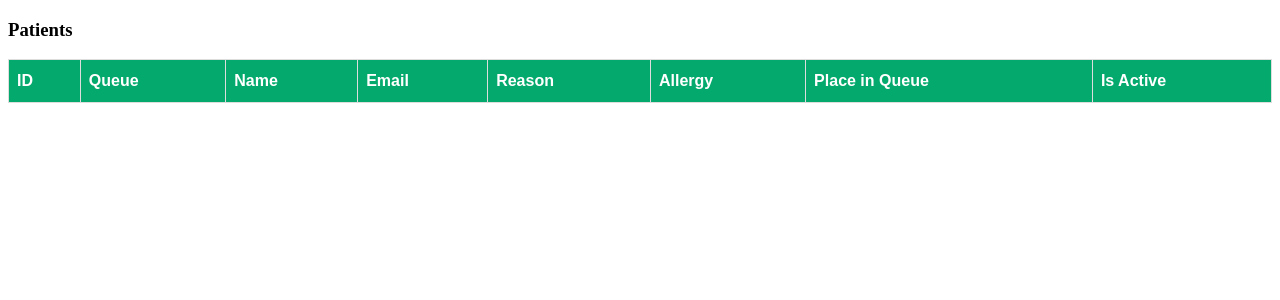
After one commit to Edenedry1/Hospital-management-system, a Flask app: page /patients_for_secretary in a window 1280 px wide. The commit adds this page. Shown: the top 300 px of the page. Run offline with Flask 2, Linux system fonts and the light colour scheme; data comes from the database, SQL or seed files in the repository; lists and menus that the app fills with data are empty.

Commit message:
add table for patients html

```diff
--- a/website/templates/nurse.html
+++ b/website/templates/nurse.html
@@ -1,5 +1,5 @@
 {% extends "base.html" %} {% block title %} Nurse {%endblock %}
-{% block content %}<h1>Nurse</h1>
+{% block content %}<h1>Welcome back Nurse</h1>
 <form method="POST" action="/nurse">
     <h3 align="center">Nurse</h3>
     <div class="form-group">
--- /dev/null
+++ b/website/templates/patiensts_for_secretary.html
@@ -0,0 +1,65 @@
+<!DOCTYPE html>
+<html lang="en">
+<head>
+    <meta charset="UTF-8">
+    <title>Patients</title>
+    <style>
+
+    table {
+      font-family: Arial, Helvetica, sans-serif;
+      border-collapse: collapse;
+      width: 100%;
+    }
+
+    table td, table th {
+      border: 1px solid #ddd;
+      padding: 8px;
+    }
+
+    table tr:nth-child(even){background-color: #f2f2f2;}
+
+    table tr:hover {background-color: #ddd;}
+
+    table th {
+      padding-top: 12px;
+      padding-bottom: 12px;
+      text-align: left;
+      background-color: #04AA6D;
+      color: white;
+    }
+    </style>
+</head>
+<body>
+  <h3>Patients</h3>
+    <table>
+        <thead>
+            <tr>
+                <th>ID</th>
+                <th>Queue</th>
+                <th>Name</th>
+                <th>Email</th>
+                <th>Reason</th>
+                <th>Allergy</th>
+                <th>Place in Queue</th>
+                <th>Is Active</th>
+            </tr>
+        </thead>
+        <tbody>
+            {% for patient in patients %}
+                <form method="post">
+                    <tr>
+                        <td><input name="patient_id" value="{{ patient.ID }}" readonly/></td>
+                        <td><button type="submit">approve</button></td>
+                        <td>{{ patient.Name }}</td>
+                        <td>{{ patient.email }}</td>
+                        <td>{{ patient.reason }}</td>
+                        <td>{{ patient.allergy }}</td>
+                        <td>{{ patient.place_in_queue }}</td>
+                        <td>{{ "yes" if patient.is_active_patient==1 else "No" }}</td>
+                    </tr>
+                </form>
+            {% endfor %}
+        </tbody>
+    </table>
+</body>
+</html>
```
Also changed, not shown: website/templates/medical_secretary.html (+11 -9 lines), website/templates/patient.html (+7 -1 lines), website/templates/sign_up.html (+4 -4 lines).
